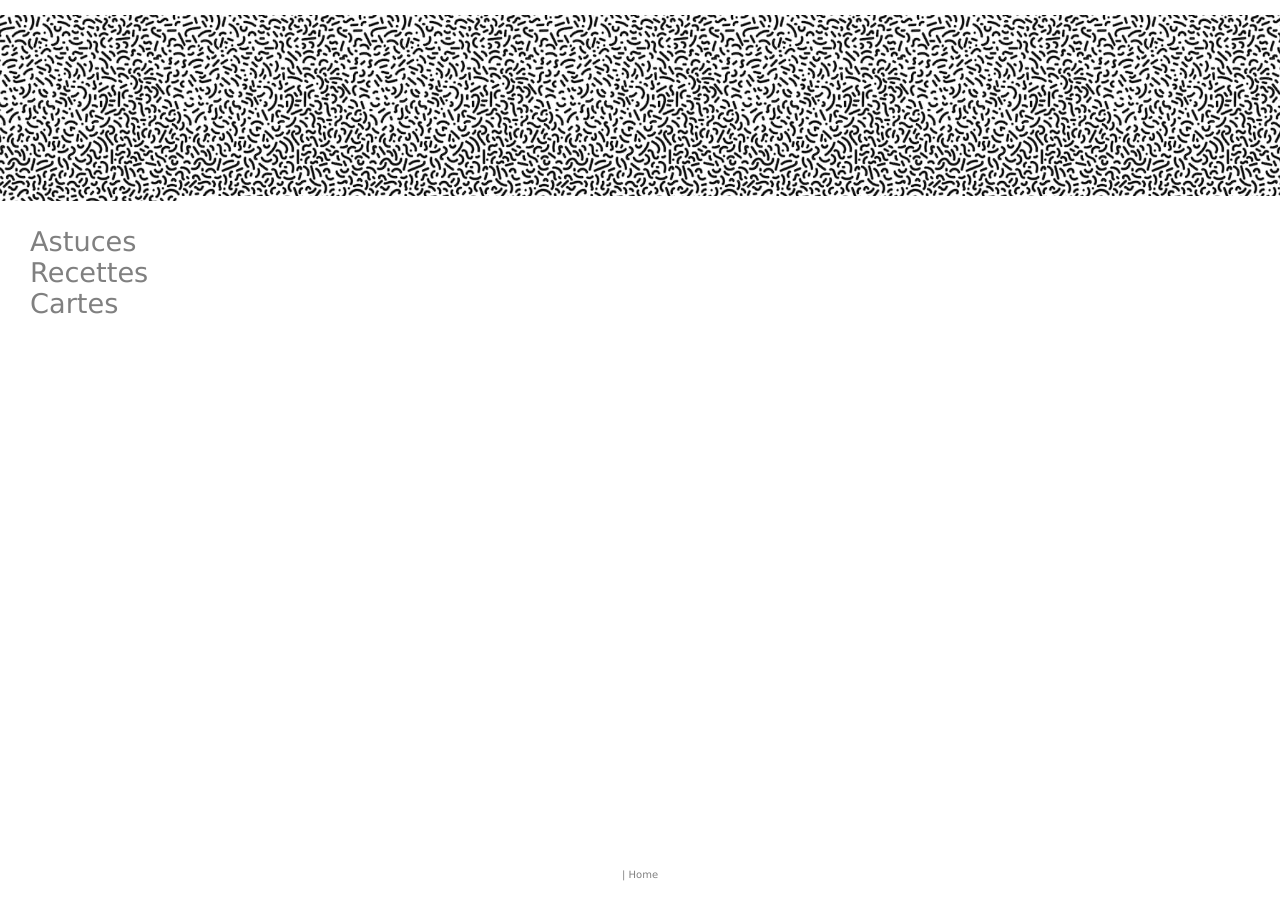
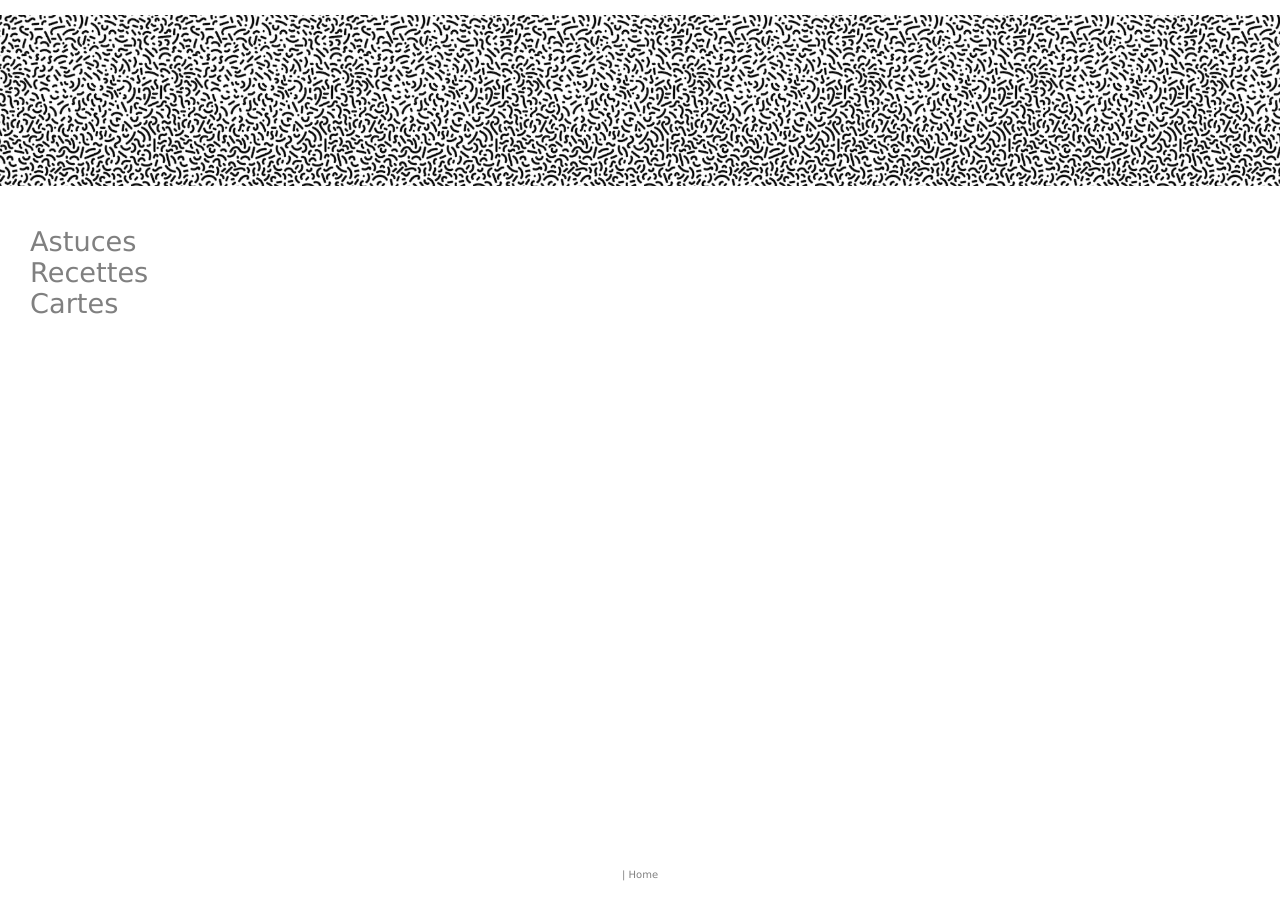
Before and after one commit to DenAff/heol, a Jekyll site: the page built from _pages/home.md, in a window 1280 px wide. Built offline with Jekyll 4.4.1, drawn with Linux system fonts in a browser that asks for light colours.

Commit message:
Update style-default.html

```diff
--- a/_includes/style-default.html
+++ b/_includes/style-default.html
@@ -18,7 +18,6 @@
           background-color: white;
           border-top: 15px solid white;
           border-bottom: 10px solid white;
-          height: 95%;
         }
 
         .footer{
```
